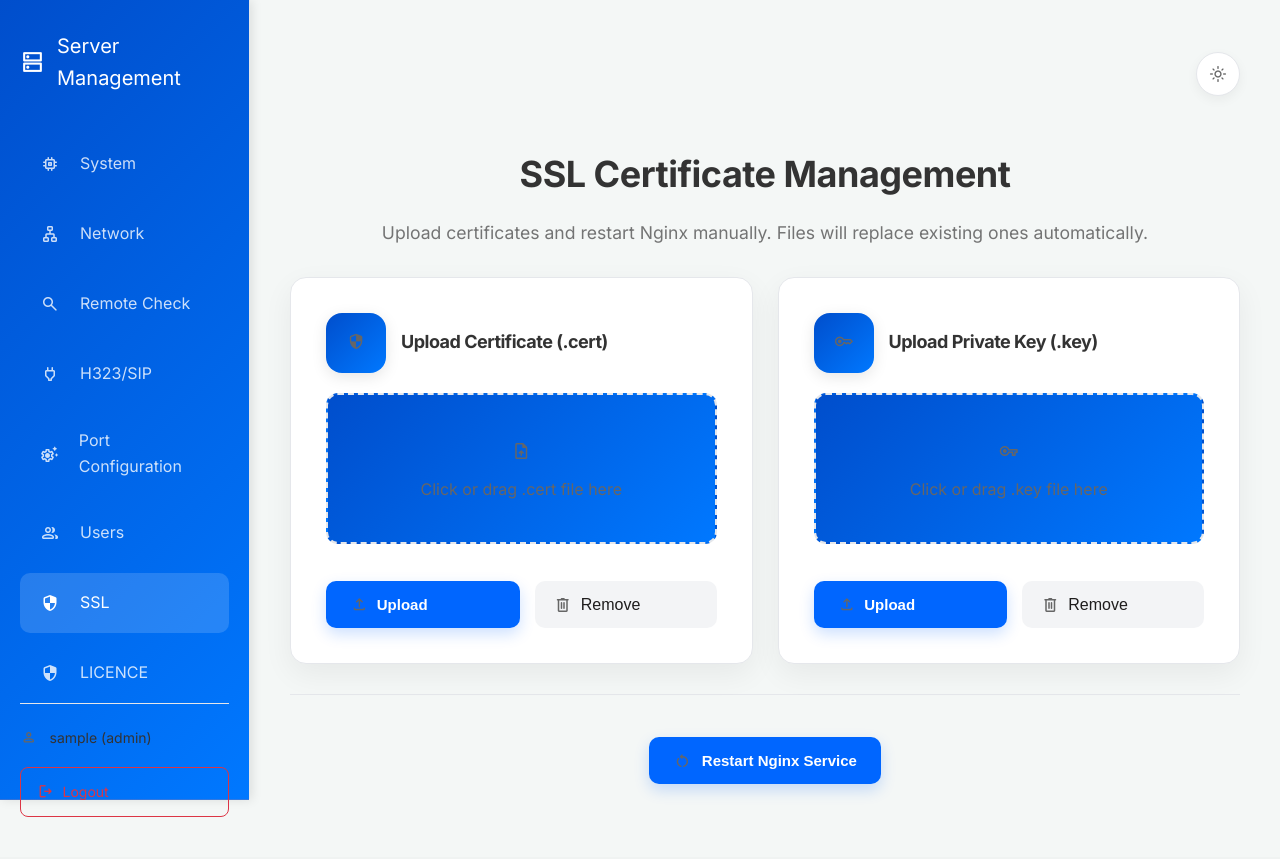
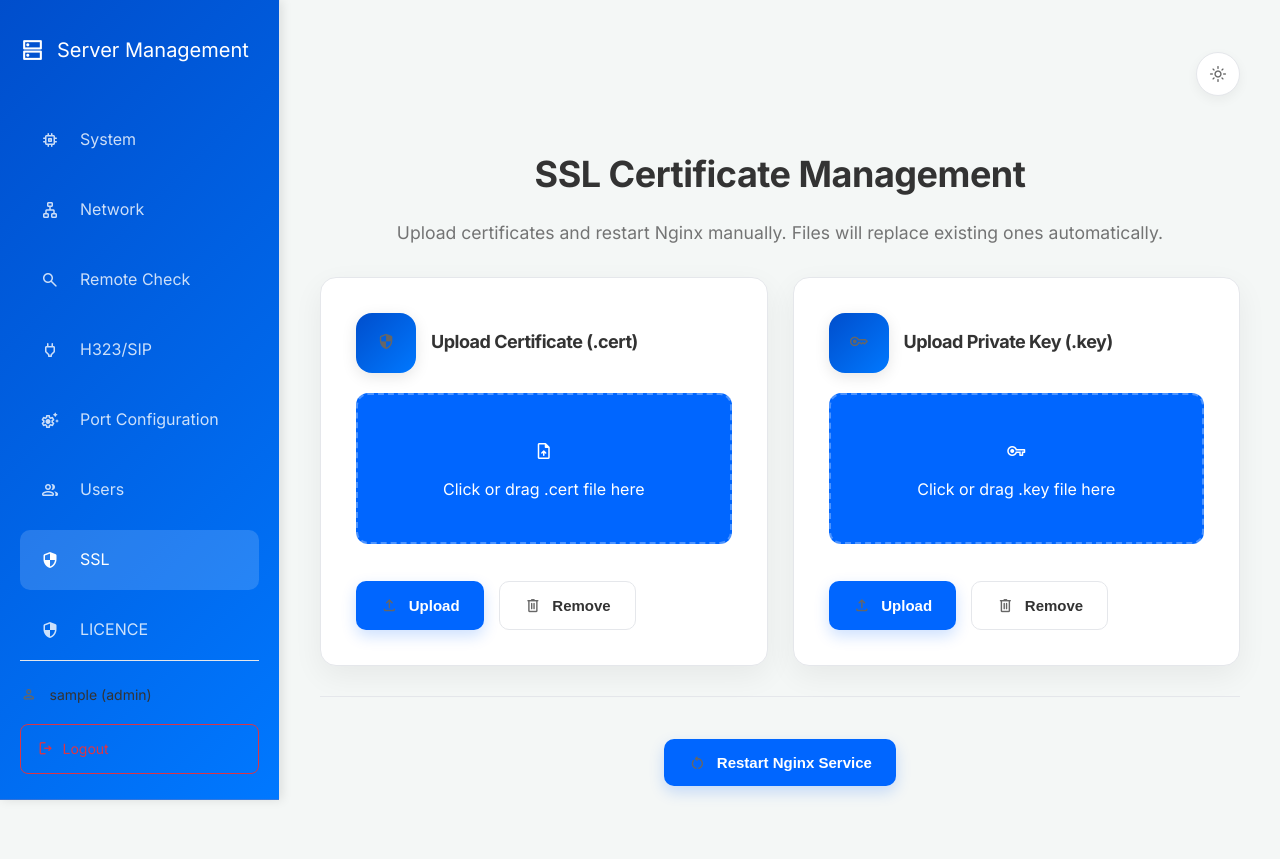
Before and after one commit to sharonkynu/Servermangement-Tool-V2, a Flask app: page /ssl in a window 1280 px wide. Before the commit the page ends 817 px from the top, so only its background shows below. Run offline with Flask 3, Linux system fonts and the light colour scheme; the visitor is signed in with stand-in values (Sample User, id 1).

Commit message:
updatein ui

```diff
--- a/app.py
+++ b/app.py
@@ -203,6 +203,92 @@
     return info
 
 
+# Global storage for I/O tracking
+last_disk_io = None
+last_io_time = None
+
+# Global storage for I/O tracking and background metrics
+last_disk_io = None
+last_io_time = None
+cached_system_stats = {
+    'read_speed': 0,
+    'write_speed': 0,
+    'serial_number': 'Unknown'
+}
+
+def start_background_monitor():
+    """Background thread to sample real-time metrics"""
+    import threading, time, psutil, os
+    global last_disk_io, last_io_time, cached_system_stats
+
+    # One-time Serial Detection
+    serial = "Unknown"
+    try:
+        import subprocess
+        # Priority 1: dmidecode (requires sudo, but try the non-interactive check)
+        try:
+            res = subprocess.check_output(
+                ["sudo", "-n", "dmidecode", "-s", "system-serial-number"],
+                text=True, stderr=subprocess.DEVNULL
+            ).strip()
+            if res and res.lower() not in ['not specified', 'unknown', 'to be filled by oem', 'serial number']:
+                serial = res
+        except:
+            pass
+
+        # Priority 2: Sysfs (direct kernel info)
+        if (not serial or serial == "Unknown"):
+            for path in ['/sys/class/dmi/id/product_serial', '/sys/devices/virtual/dmi/id/product_serial']:
+                if os.path.exists(path):
+                    with open(path, 'r') as f:
+                        val = f.read().strip()
+                        if val and val.lower() not in ['not specified', 'unknown', 'to be filled by oem']:
+                            serial = val
+                            break
+
+        # Priority 3: machine-id (always exists on systemd linux)
+        if (not serial or serial == "Unknown"):
+            for path in ['/etc/machine-id', '/var/lib/dbus/machine-id']:
+                if os.path.exists(path):
+                    with open(path, 'r') as f:
+                        # Use the first 12 chars as a unique identifier
+                        serial = "SID-" + f.read().strip()[:12].upper()
+                        break
+
+        # Priority 4: node name (hostname)
+        if not serial or serial == "Unknown":
+            import platform
+            serial = "SID-" + platform.node().upper()
+    except Exception as e:
+        # Final emergency fallback
+        import platform
+        serial = "SID-" + platform.node().upper()
+
+    cached_system_stats['serial_number'] = serial
+
+    def monitor():
+        global last_disk_io, last_io_time, cached_system_stats
+        while True:
+            try:
+                now = time.time()
+                curr_io = psutil.disk_io_counters()
+                if last_disk_io and last_io_time:
+                    dt = now - last_io_time
+                    if dt > 0:
+                        cached_system_stats['read_speed'] = round((curr_io.read_bytes - last_disk_io.read_bytes) / dt / 1024, 2)
+                        cached_system_stats['write_speed'] = round((curr_io.write_bytes - last_disk_io.write_bytes) / dt / 1024, 2)
+                last_disk_io = curr_io
+                last_io_time = now
+            except:
+                pass
+            time.sleep(2)
+
+    t = threading.Thread(target=monitor, daemon=True)
+    t.start()
+
+# Start the monitor when app loads
+start_background_monitor()
+
 def get_system_info():
     """Get comprehensive system information with true active route detection"""
     try:
@@ -267,15 +353,8 @@
                     'mac': mac
                 })
 
-        # Serial number
-        serial = "Unknown"
-        try:
-            serial = subprocess.check_output(
-                ["sudo", "-n", "dmidecode", "-s", "system-serial-number"],
-                text=True
-            ).strip()
-        except Exception:
-            pass
+        # Serial number from cache
+        serial = cached_system_stats.get('serial_number', 'Unknown')
 
         # OS info
         os_info = f"{platform.system()} {platform.release()}"
@@ -297,6 +376,10 @@
         boot_time_dt = datetime.datetime.fromtimestamp(psutil.boot_time())
         current_time_dt = datetime.datetime.now()
 
+        # Real-time Disk I/O speed from cache
+        read_kb = cached_system_stats.get('read_speed', 0)
+        write_kb = cached_system_stats.get('write_speed', 0)
+
         return {
             'ip': primary_ip,
             'netmask': netmask,
@@ -313,11 +396,15 @@
             'disk_used': round(disk.used / (1024**3), 2),
             'disk_free': round(disk.free / (1024**3), 2),
             'disk_percent': int(disk.percent),
+            'read_speed': round(read_kb, 2),
+            'write_speed': round(write_kb, 2),
             'serial_number': serial,
             'os_info': os_info,
             'uptime': time.time() - psutil.boot_time(),
             'boot_time': boot_time_dt.strftime("%Y-%m-%d %H:%M:%S"),
             'current_time': current_time_dt.strftime("%Y-%m-%d %H:%M:%S"),
+            'load_avg': os.getloadavg() if hasattr(os, 'getloadavg') else [0, 0, 0],
+            'process_count': len(psutil.pids()),
             'network_interfaces': interfaces
         }
 
--- a/static/css/next_level.css
+++ b/static/css/next_level.css
@@ -63,7 +63,7 @@
     position: fixed !important;
     top: 0 !important;
     left: 0 !important;
-    width: 250px !important;
+    width: 280px !important;
     height: 100vh !important;
     flex-direction: column !important;
     align-items: flex-start !important;
@@ -165,11 +165,25 @@
 
 /* Main Content Layout */
 .main-content {
-    margin-left: 250px !important;
+    margin-left: 280px !important;
     padding: 40px !important;
-    width: calc(100% - 250px) !important;
+    width: calc(100% - 280px) !important;
+    max-width: none !important;
     background: var(--bg-main) !important;
     min-height: 100vh !important;
+}
+
+/* Expansion to fill screen and reduce right-side whitespace */
+.dashboard-grid, .users-grid, .reports-grid, .ports-grid, .dns-grid {
+    max-width: 1600px !important;
+    width: 100% !important;
+    margin: 0 auto !important;
+}
+.config-card, .stats-card, .info-card, .results-card, .licence-container, .setup-box, .content-container {
+    max-width: 1400px !important;
+    width: 100% !important;
+    margin-left: auto !important;
+    margin-right: auto !important;
 }
 
 /* Card Overrides */
@@ -284,6 +298,32 @@
     color: var(--text-main) !important;
 }
 
+/* Refresh Icon Spin Animation */
+@keyframes refresh-spin {
+    from { transform: rotate(0deg); }
+    to { transform: rotate(360deg); }
+}
+.refresh-spin {
+    animation: refresh-spin 0.8s ease-in-out !important;
+}
+
+.refresh-indicator span {
+    cursor: pointer;
+    transition: color 0.3s ease;
+}
+.refresh-indicator span:hover {
+    color: var(--primary-btn);
+}
+
+/* Network Page Fixes */
+.manual-config, #dns-manual-config, .dns-manual-config {
+    background: var(--bg-card) !important;
+    border-color: var(--border-color) !important;
+}
+.manual-config .form-group, .manual-config label {
+    color: var(--text-main) !important;
+}
+
 
 /* Icons, buttons, progress fills */
 .card-icon, .service-icon {
@@ -298,9 +338,18 @@
     box-shadow: 0 4px 15px rgba(0,0,0,0.1) !important;
 }
 .drop-box {
-    background: var(--sidebar-bg) !important;
-    color: var(--sidebar-text) !important;
+    background: var(--primary-btn) !important;
+    color: white !important;
     border-radius: 12px !important;
+    display: flex !important;
+    flex-direction: column !important;
+    align-items: center !important;
+    justify-content: center !important;
+    gap: 10px !important;
+    border: 2px dashed rgba(255,255,255,0.3) !important;
+}
+.drop-box span, .drop-box p, .drop-box .status {
+    color: white !important;
 }
 
 .action-btn {
@@ -315,7 +364,11 @@
 }
 
 /* General Buttons */
-.btn-primary, button[type="submit"]:not(.drawer-close), .login-btn, .btn-upload, .btn-restart, .update, .restart {
+.btn-primary, button[type="submit"]:not(.drawer-close), .login-btn, .btn-upload, .btn-restart, .update, .restart, .btn-secondary, .btn {
+    display: inline-flex !important;
+    align-items: center !important;
+    justify-content: center !important;
+    gap: 10px !important;
     background: var(--primary-btn) !important;
     color: white !important;
     border-radius: 10px !important;
@@ -325,6 +378,14 @@
     font-weight: 700 !important;
     box-shadow: 0 6px 15px rgba(0, 102, 255, 0.2) !important;
     transition: all 0.2s ease !important;
+    text-align: center !important;
+}
+
+.btn-secondary {
+    background: var(--bg-card) !important;
+    color: var(--text-main) !important;
+    border: 1px solid var(--border-color) !important;
+    box-shadow: none !important;
 }
 
 .btn-primary:hover, button[type="submit"]:not(.drawer-close):hover, .login-btn:hover, .btn-upload:hover, .btn-restart:hover, .update:hover, .restart:hover {
@@ -334,7 +395,7 @@
 }
 
 /* Form inputs styling */
-input[type="text"], input[type="password"], input[type="email"], select, textarea {
+input[type="text"], input[type="password"], input[type="email"], input[type="number"], select, textarea {
     border: 1px solid var(--input-border) !important;
     border-radius: 10px !important;
     background: var(--input-bg) !important;
--- a/templates/ssl.html
+++ b/templates/ssl.html
@@ -15,14 +15,14 @@
       <h3 style="margin:0; font-size:18px;">Upload Certificate (.cert)</h3>
     </div>
     <div class="card-content">
-      <div class="drop-box" style="padding: 40px 20px; text-align: center; border: 2px dashed var(--border-color); cursor: pointer; transition: all 0.2s; margin-bottom: 20px;" onclick="document.getElementById('certFile').click()" onmouseover="this.style.borderColor='var(--primary-btn)'" onmouseout="this.style.borderColor='var(--border-color)'">
+      <div class="drop-box" onclick="document.getElementById('certFile').click()">
         <input type="file" id="certFile" style="display:none" accept=".cert" onchange="showSelectedFile('certFile','certStatus')">
-        <span class="material-symbols-rounded" style="font-size: 32px; color: var(--text-muted); margin-bottom:10px;">upload_file</span>
-        <p id="certStatus" style="margin:0; font-weight: 600;">Click or drag .cert file here</p>
+        <span class="material-symbols-rounded" style="font-size: 32px;">upload_file</span>
+        <p id="certStatus" class="status">Click or drag .cert file here</p>
       </div>
-      <div class="form-actions" style="display: flex; gap: 15px;">
-        <button class="btn btn-primary" onclick="uploadSSL('cert')" style="flex:1;"><span class="material-symbols-rounded">upload</span> Upload</button>
-        <button class="btn btn-secondary" onclick="resetFile('certFile','certStatus')" style="flex:1;"><span class="material-symbols-rounded">delete</span> Remove</button>
+      <div class="form-actions">
+        <button class="btn btn-primary" onclick="uploadSSL('cert')"><span class="material-symbols-rounded">upload</span> Upload</button>
+        <button class="btn btn-secondary" onclick="resetFile('certFile','certStatus')"><span class="material-symbols-rounded">delete</span> Remove</button>
       </div>
     </div>
   </div>
@@ -34,14 +34,14 @@
       <h3 style="margin:0; font-size:18px;">Upload Private Key (.key)</h3>
     </div>
     <div class="card-content">
-      <div class="drop-box" style="padding: 40px 20px; text-align: center; border: 2px dashed var(--border-color); cursor: pointer; transition: all 0.2s; margin-bottom: 20px;" onclick="document.getElementById('keyFile').click()" onmouseover="this.style.borderColor='var(--primary-btn)'" onmouseout="this.style.borderColor='var(--border-color)'">
+      <div class="drop-box" onclick="document.getElementById('keyFile').click()">
         <input type="file" id="keyFile" style="display:none" accept=".key" onchange="showSelectedFile('keyFile','keyStatus')">
-        <span class="material-symbols-rounded" style="font-size: 32px; color: var(--text-muted); margin-bottom:10px;">vpn_key</span>
-        <p id="keyStatus" style="margin:0; font-weight: 600;">Click or drag .key file here</p>
+        <span class="material-symbols-rounded" style="font-size: 32px;">vpn_key</span>
+        <p id="keyStatus" class="status">Click or drag .key file here</p>
       </div>
-      <div class="form-actions" style="display: flex; gap: 15px;">
-        <button class="btn btn-primary" onclick="uploadSSL('key')" style="flex:1;"><span class="material-symbols-rounded">upload</span> Upload</button>
-        <button class="btn btn-secondary" onclick="resetFile('keyFile','keyStatus')" style="flex:1;"><span class="material-symbols-rounded">delete</span> Remove</button>
+      <div class="form-actions">
+        <button class="btn btn-primary" onclick="uploadSSL('key')"><span class="material-symbols-rounded">upload</span> Upload</button>
+        <button class="btn btn-secondary" onclick="resetFile('keyFile','keyStatus')"><span class="material-symbols-rounded">delete</span> Remove</button>
       </div>
     </div>
   </div>
```
Also changed, not shown: templates/port_config.html (+10 -2 lines), templates/ports.html (+4 -3 lines), templates/system.html (+78 -44 lines), 1 other file.
